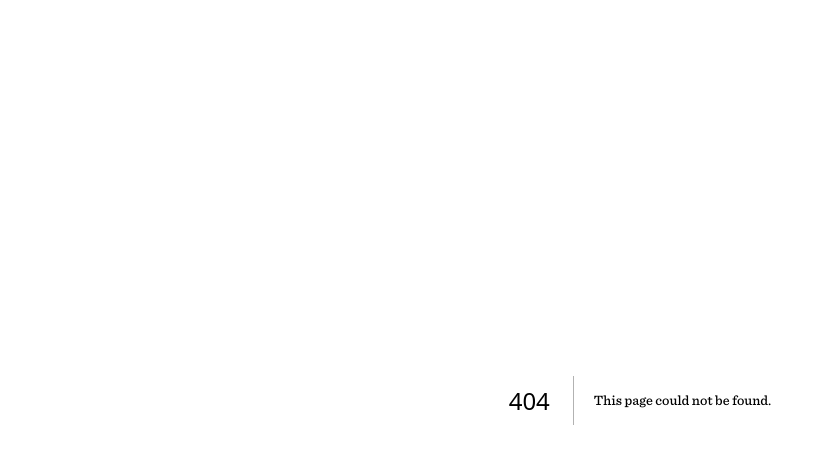
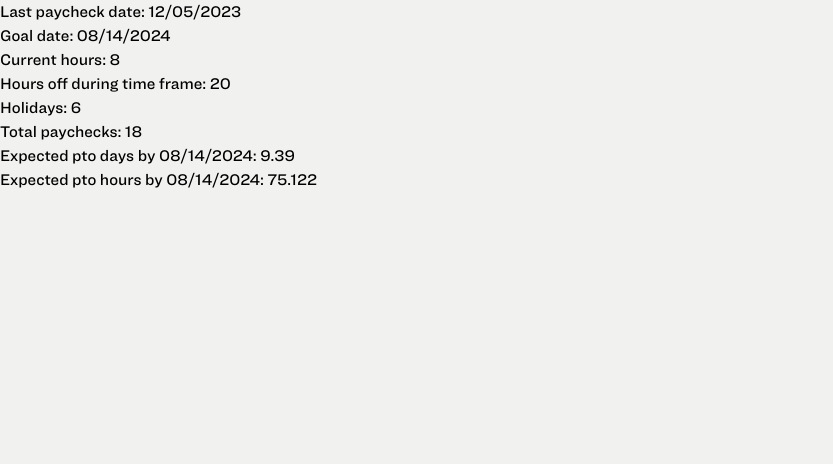
Before and after one commit to gabrielkilly/nabby-wedding, a Next.js app: page /naytime in a window 1280 px wide. Before the commit this address had no page. Shown: the top 464 px of the page, without its empty margins (0-833 px from the left). Built offline with nearby package versions, Linux system fonts and the light colour scheme.

Commit message:
naytime script

```diff
--- /dev/null
+++ b/pages/naytime.tsx
@@ -0,0 +1,37 @@
+
+export default function NayTime() {
+
+    const lastPayCheckDate = "12/05/2023"
+    const goalDate = "08/14/2024"
+    const currentPtoHours = 8
+    const hoursOff = 20
+    const holidays = 6
+    const ptoPercentage = .0635
+
+    const timeDiff = new Date(goalDate).getTime() - new Date(lastPayCheckDate).getTime()
+    const totalTimeFrameDays =  Math.ceil(timeDiff / (1000 * 60 * 60 * 24))
+    const workDaysFromTotal = Math.floor(totalTimeFrameDays / 14) * 10 // Divide into # of pay period, then multiply by 10 since there are 10 working days in each pay period (normally)
+    const totalWorkHours = workDaysFromTotal * 8 - hoursOff - (holidays * 8)
+
+    const expectedPtoHoursAmount = (totalWorkHours * ptoPercentage) + currentPtoHours - hoursOff
+    const expectedPtoDays = (expectedPtoHoursAmount / 8).toFixed(2)
+
+    return (
+        <div className="flex flex-col w-full">
+            <p>Last paycheck date: {lastPayCheckDate}</p>
+            <p>Goal date: {goalDate}</p>
+            <p>Current hours: {currentPtoHours}</p>
+            <p>Hours off during time frame: {hoursOff}</p>
+            <p>Holidays: {holidays}</p>
+
+            <p>Total paychecks: {workDaysFromTotal / 10}</p>
+
+            <p>Expected pto days by {goalDate}: {expectedPtoDays}</p>
+            <p>Expected pto hours by {goalDate}: {expectedPtoHoursAmount}</p>
+        </div>
+    )
+}
+
+/**
+ * + 0.58
+ */
```
Also changed, not shown: pages/test.txt (added).
